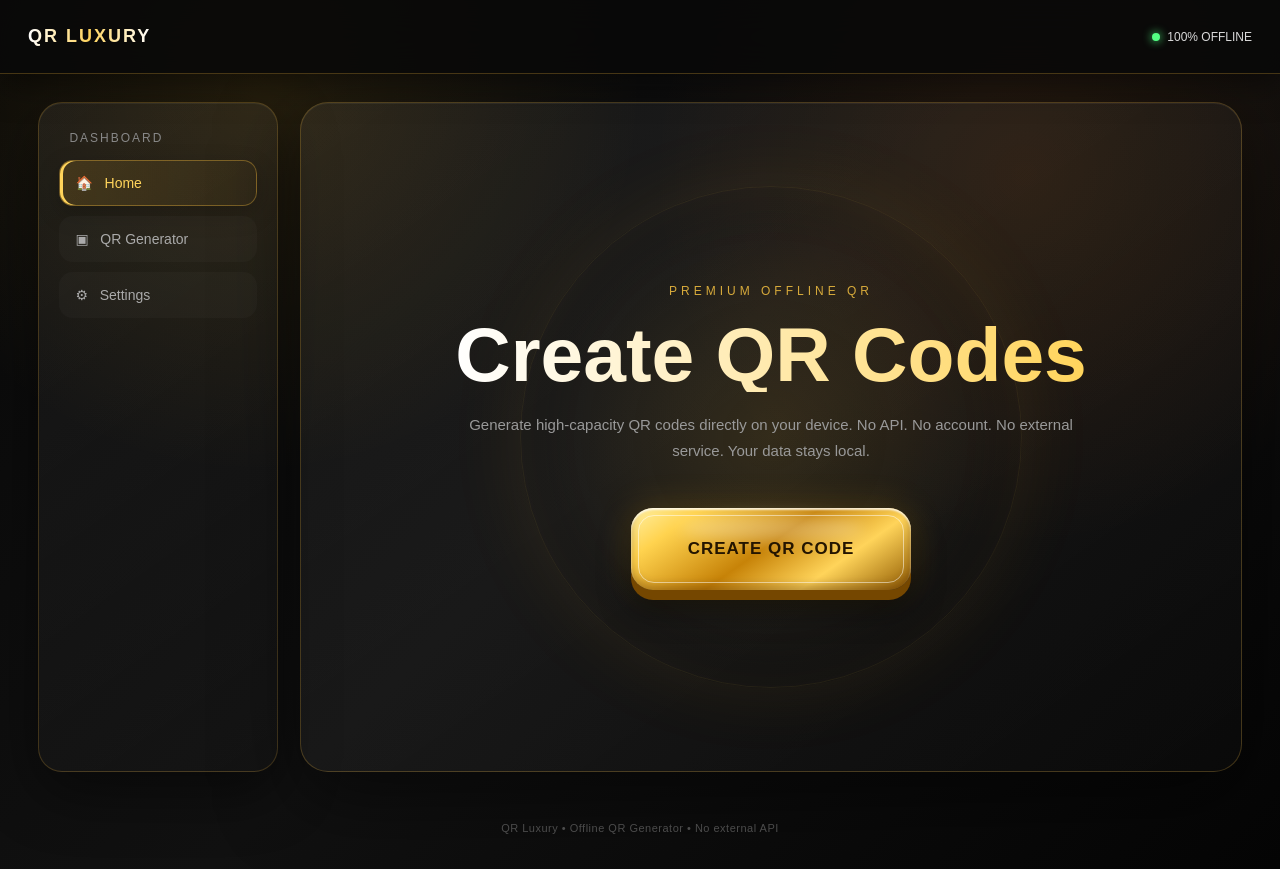
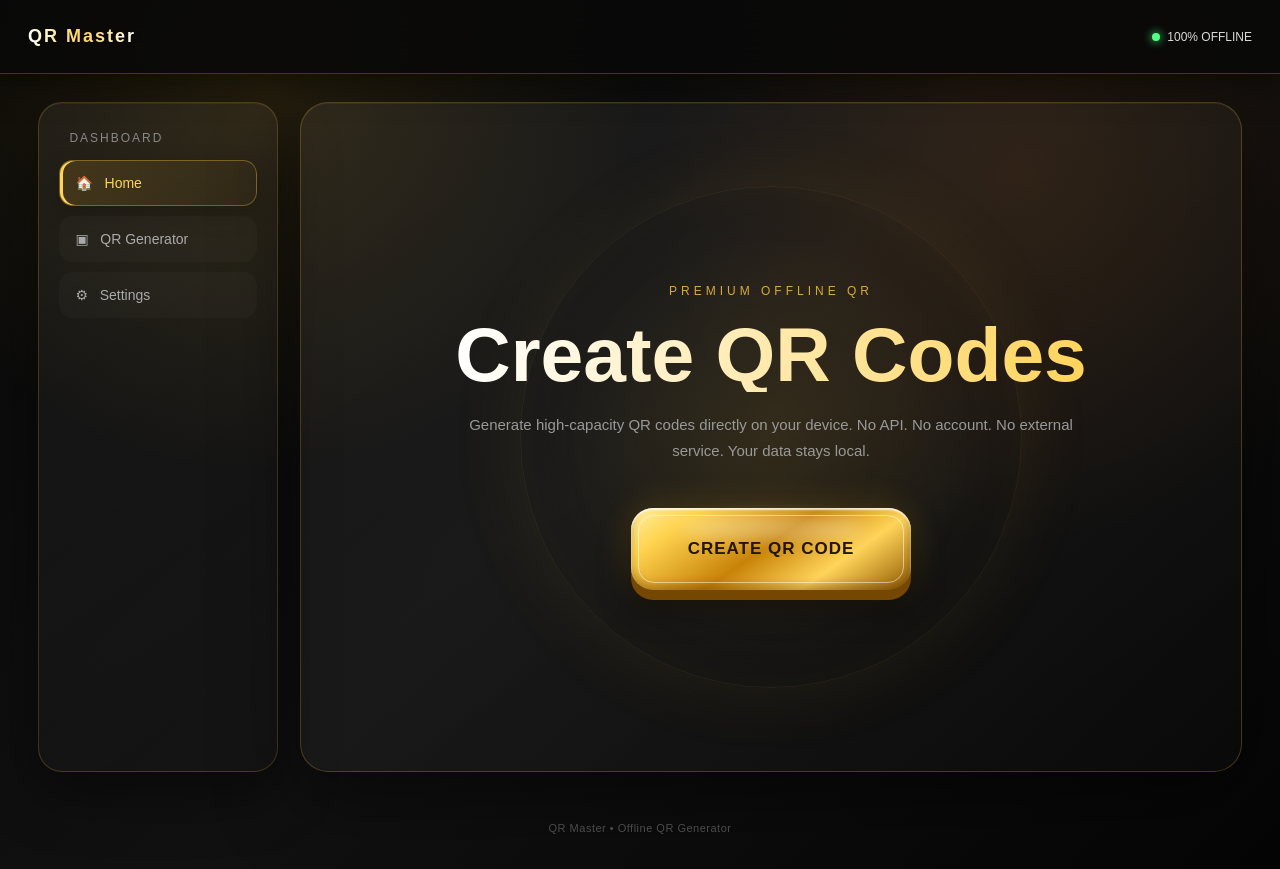
Before and after one commit to somchandtrust-boo/CBRND-QR, a plain HTML site: page index.html in a window 1280 px wide. Drawn offline with Linux system fonts and the light colour scheme.

Commit message:
Update index.html

```diff
--- a/index.html
+++ b/index.html
@@ -955,7 +955,7 @@ input[type="range"]{
         >
 
         <div class="brand-name">
-            QR LUXURY
+            QR Master
         </div>
 
     </div>
@@ -1287,7 +1287,7 @@ input[type="range"]{
 </div>
 
 <div class="footer">
-    QR Luxury • Offline QR Generator • No external API
+    QR Master • Offline QR Generator
 </div>
 
 </div>
```
